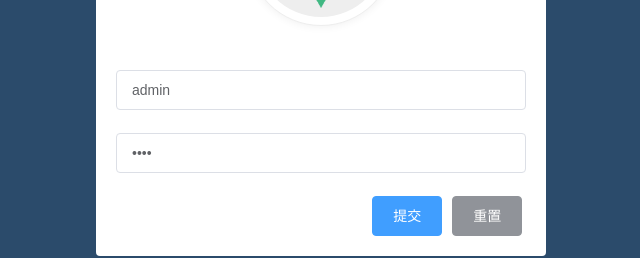
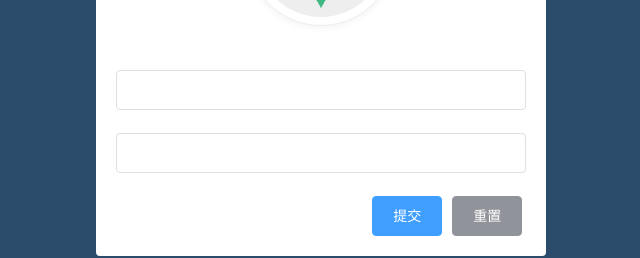
Before and after one commit to ikeepup/vue_shop, a Vue app: page /#/login in a window 1280 px wide. Shown: the part 296-554 px from the top of the page, without its empty margins (319-959 px from the left). Built offline with nearby package versions, Linux system fonts and the light colour scheme.

Commit message:
login v1.0

```diff
--- a/index.html
+++ b/index.html
@@ -1,8 +1,8 @@
 <!DOCTYPE html>
 <html>
   <head>
-    <meta charset="utf-8">
-    <meta name="viewport" content="width=device-width,initial-scale=1.0">
+    <meta charset="utf-8" />
+    <meta name="viewport" content="width=device-width,initial-scale=1.0" />
     <title>my-project</title>
   </head>
   <body>
--- a/package.json
+++ b/package.json
@@ -11,6 +11,7 @@
     "pack": "node build/build.js"
   },
   "dependencies": {
+    "axios": "^0.18.0",
     "element-ui": "^2.7.2",
     "vue": "^2.5.2",
     "vue-router": "^3.0.1"
--- /dev/null
+++ b/src/components/Home.vue
@@ -0,0 +1,12 @@
+<template>
+  <div>
+    <p>后台主页面</p>
+  </div>
+</template>
+
+<script>
+export default {}
+</script>
+
+<style lang="less" scoped>
+</style>
--- a/src/components/Login.vue
+++ b/src/components/Login.vue
@@ -4,16 +4,16 @@
       <div class="avatar-box">
         <img src="../assets/img/logo.png" alt>
       </div>
-      <el-form ref="loginForm" :model="loginInfo">
-        <el-form-item>
-          <el-input v-model="loginInfo.userName"></el-input>
+      <el-form ref="loginForm" :model="loginInfo" :rules="loginRules">
+        <el-form-item prop="username">
+          <el-input v-model="loginInfo.username"></el-input>
         </el-form-item>
-        <el-form-item>
-          <el-input type="password" v-model="loginInfo.pwd"></el-input>
+        <el-form-item prop="password">
+          <el-input type="password" v-model="loginInfo.password"></el-input>
         </el-form-item>
         <el-row>
           <el-col :offset="15">
-            <el-button type="primary" @click="$router.push('/welcome')">提交</el-button>
+            <el-button type="primary" @click="login">提交</el-button>
             <el-button type="info">重置</el-button>
           </el-col>
         </el-row>
@@ -27,9 +27,31 @@ export default {
   data() {
     return {
       loginInfo: {
-        userName: 'admin',
-        pwd: 1234
+        username: '',
+        password: ''
+      },
+      loginRules: {
+        username: [
+          { required: true, message: '用户名必填', trigger: 'blur' },
+          { min: 3, max: 6, message: '长度 3~6 位', trigger: 'blur' }
+        ],
+        password: [{ required: true, message: '密码必填', trigger: 'blur' }]
       }
+    }
+  },
+  methods: {
+    login() {
+      this.$refs.loginForm.validate(async valid => {
+        if (valid) {
+          const { data: dt } = await this.$http.post('/login', this.loginInfo)
+          if (dt.meta.status !== 200) {
+            return this.$message.error(dt.meta.msg)
+          }
+          this.$message.success(dt.meta.msg)
+          sessionStorage.setItem('token', dt.data.token)
+          this.$router.push('/home')
+        }
+      })
     }
   }
 }
--- a/src/main.js
+++ b/src/main.js
@@ -1,7 +1,10 @@
 import Vue from 'vue'
 import App from './App'
 import router from './router'
+import axios from 'axios'
 
+axios.defaults.baseURL = 'http://127.0.0.1:11333/api/private/v1/'
+Vue.prototype.$http = axios
 Vue.config.productionTip = false
 
 /* eslint-disable no-new */
--- a/src/router/index.js
+++ b/src/router/index.js
@@ -1,6 +1,7 @@
 import Vue from 'vue'
 import Router from 'vue-router'
 import Login from '@/components/Login'
+import Home from '@/components/Home'
 import '../assets/css/globle.css'
 import ELementUi from 'element-ui'
 Vue.use(Router)
@@ -9,7 +10,8 @@ Vue.use(ELementUi)
 
 export default new Router({
   routes: [
-    {path: '/', redirect: '/login'},
-    {path: '/login', component: Login}
+    { path: '/', redirect: '/login' },
+    { path: '/login', component: Login },
+    { path: '/home', component: Home }
   ]
 })
```
Also changed, not shown: src/App.vue (+5 -7 lines), 1 other file (tests, documents, lock files or other folders).
